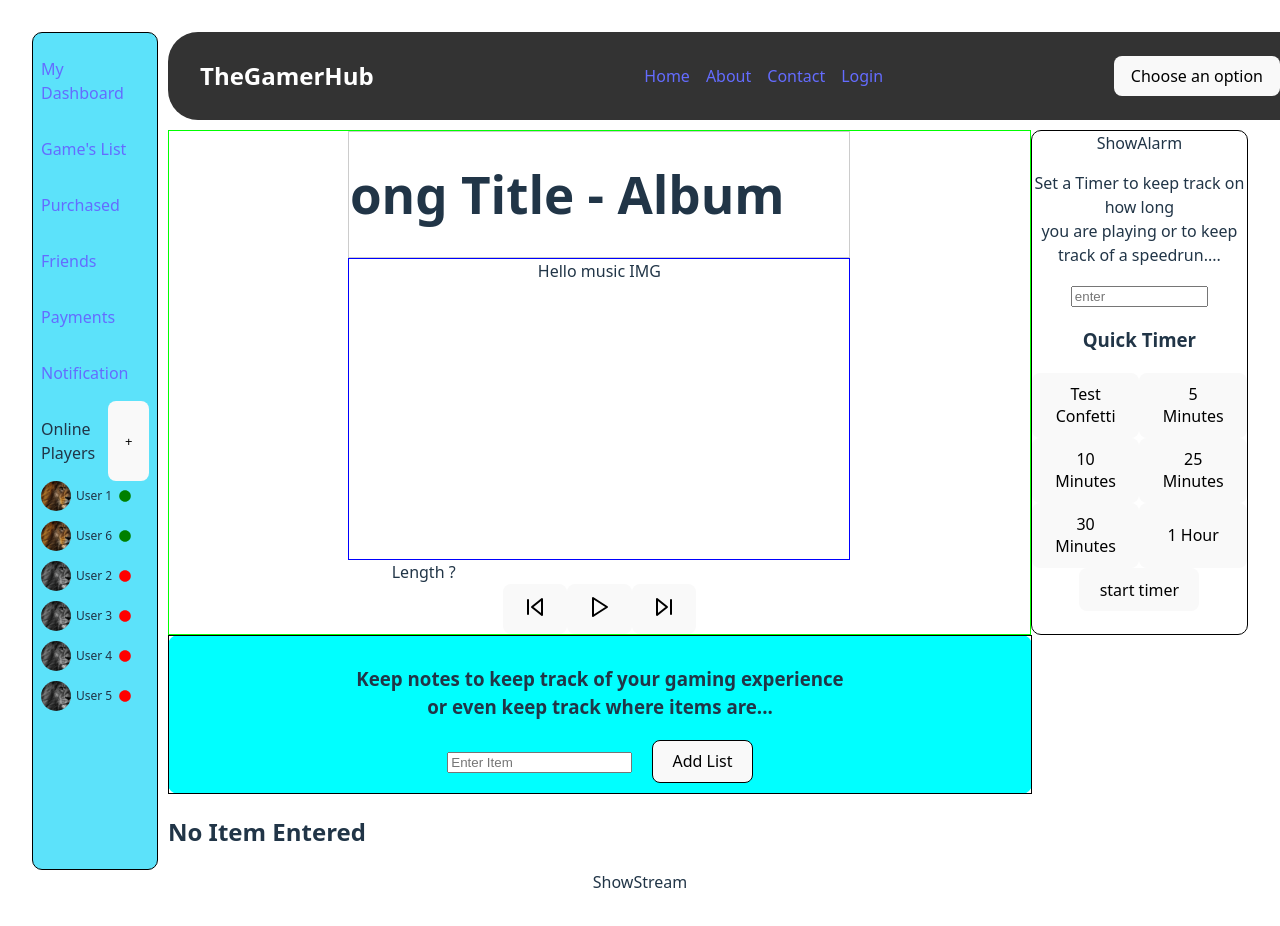
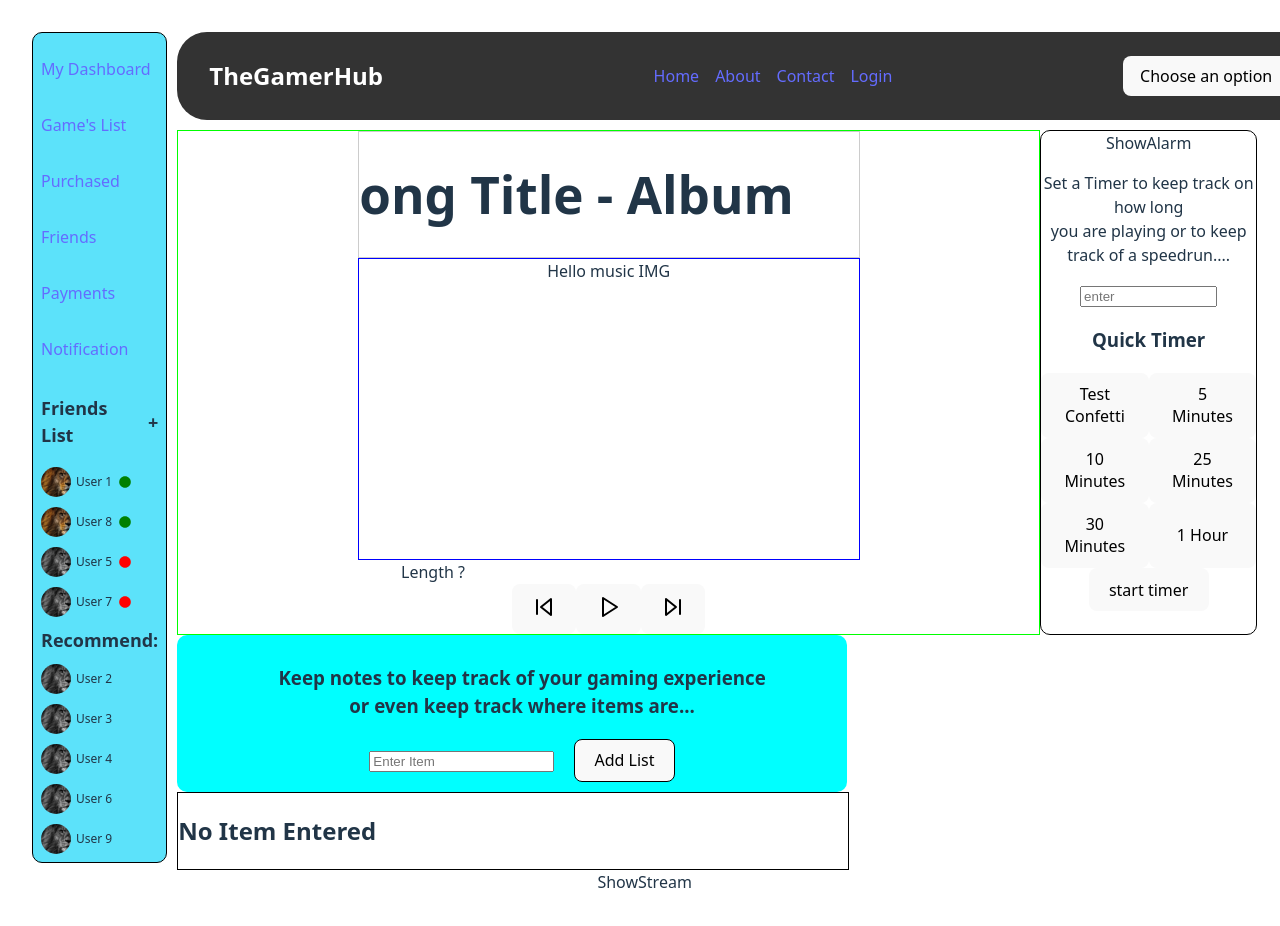
Before and after one commit to Ryanrod21/Game-Hub, a React (Vite) app: page / in a window 1280 px wide. Shown: the top 926 px of the page. Built offline with nearby package versions, Linux system fonts and the light colour scheme.

Commit message:
Need to fix list CSS

```diff
--- a/src/App.css
+++ b/src/App.css
@@ -59,10 +59,9 @@ body {
   text-align: start;
   background-color: #08d4f8a8;
   border-radius: 10px;
-
   border: 1px solid black;
+  position: sticky;
 }
-
 
 .MainHero {
   border-radius: 10px;
@@ -71,80 +70,91 @@ body {
   flex-direction: column;
   backdrop-filter: blur(10px); /* apply blur */
   -webkit-backdrop-filter: blur(10px); /* for Safari */
-  background-color: rgba(255, 255, 255, 0.2); /* optional frosted glass effect */
+  background-color: rgba(
+    255,
+    255,
+    255,
+    0.2
+  ); /* optional frosted glass effect */
 }
 
-.Nav-SideHero{
+.Nav-SideHero {
   display: flex;
   gap: 10px;
+  align-items: flex-start;
 }
 
-.Inner-MainHero{
+.Inner-MainHero {
   display: flex;
   justify-content: space-between;
   width: 1080px;
   padding-top: 10px;
 }
 
-.ProfileImg{
+.ProfileImg {
   width: 30px;
   height: 30px;
   object-fit: cover;
   border-radius: 50%;
 }
 
-.ProfileImgOffline{
+.ProfileImgOffline {
   width: 30px;
   height: 30px;
   object-fit: cover;
   border-radius: 50%;
-  filter: grayscale(100%)
+  filter: grayscale(100%);
 }
 
-.FriendsListCard{
+.FriendsListCard {
   display: flex;
   flex-direction: column;
-  gap: 10px
+  gap: 10px;
 }
 
-.FriendsCard{
+.FriendsListCard p {
+  font-size: 18px;
+  margin: 0;
+  font-weight: bold;
+}
+
+.FriendsCard {
   display: flex;
   align-items: center;
   gap: 5px;
   cursor: pointer;
 }
 
-.FriendsOfflineCard{
+.FriendsOfflineCard {
   display: flex;
   align-items: center;
   gap: 5px;
   cursor: pointer;
-
 }
 
-.FriendsCardWrapper{
+.FriendsCardWrapper {
   position: relative;
   display: flex;
   align-items: center;
   gap: 7px;
 }
 
-.OfflineCardWrapper{
+.OfflineCardWrapper {
   position: relative;
   display: flex;
   align-items: center;
   gap: 7px;
 }
 
-.ProfileHover{
+.ProfileHover {
   font-size: 12px;
 }
 
-.ProfileHoverOffline{
+.ProfileHoverOffline {
   font-size: 12px;
 }
 
-.Profile-popup{
+.Profile-popup {
   visibility: hidden;
   background-color: black;
   color: #fff;
@@ -162,7 +172,7 @@ body {
   transform: translateX(0);
 }
 
-.Profile-popupOffline{
+.Profile-popupOffline {
   visibility: hidden;
   background-color: black;
   color: #fff;
@@ -185,20 +195,43 @@ body {
   align-items: start;
 }
 
-.FriendsCardWrapper:hover .Profile-popup{
+.FriendsCardWrapper:hover .Profile-popup {
   visibility: visible;
   opacity: 1;
 }
 
-.OfflineCardWrapper:hover .Profile-popupOffline{
+.OfflineCardWrapper:hover .Profile-popupOffline {
   visibility: visible;
   opacity: 1;
 }
 
-.addBtn{
-  font-size: 13px;
+.addBtn {
+  cursor: pointer;
 }
 
-.FriendsPanel{
+.FriendsPanel {
   display: flex;
+  flex-direction: column;
 }
+
+.OnlinePlus {
+  display: flex;
+  align-items: center;
+  gap: 4px;
+  font-size: 18px;
+  font-weight: bold;
+}
+
+.popup-box {
+  width: 90%;
+  margin: 5px 0 15px 0;
+  padding: 8px;
+  background: white;
+  border: 1px solid #ccc;
+  border-radius: 8px;
+  box-shadow: 0 2px 10px rgba(0, 0, 0, 0.1);
+}
+
+.popup-box input {
+  width: 120px;
+}
--- a/src/components/CreateList.css
+++ b/src/components/CreateList.css
@@ -2,12 +2,13 @@
   background-color: aqua;
   text-align: center;
   border-radius: 10px;
-  width: 80%;
+  max-width: 62%;
 }
 
 .createForm {
-  border: 1px solid black;
   padding: 10px;
+  align-items: center;
+  width: 100%;
 }
 
 .createBtn {
--- a/src/components/FriendsCard.jsx
+++ b/src/components/FriendsCard.jsx
@@ -1,8 +1,7 @@
-import '../App.css'
+import '../App.css';
 import { FaCircle } from 'react-icons/fa';
 
-function FriendsCard ({ProfileData}) {
-
+function FriendsCard({ ProfileData }) {
   const StatusIcon = ({ color = 'green' }) => (
     <FaCircle color={color} size={12} />
   );
@@ -10,56 +9,76 @@ function FriendsCard ({ProfileData}) {
   //   Usage
   //   <StatusIcon color="green" />
   //   <StatusIcon color="red" />
-    // filter(profile => profile.status === "online")
-    const RenderedFriendsOnline = [...ProfileData].sort((a, b) => {
+
+  const RenderedFriendsOnline = [...ProfileData]
+    .sort((a, b) => {
       // Put 'online' users before anything else
-        if (a.status === "online" && b.status !== "online") return -1;
-        if (a.status !== "online" && b.status === "online") return 1;
+      if (a.status === 'online' && b.status !== 'online') return -1;
+      if (a.status !== 'online' && b.status === 'online') return 1;
+
+      if (a.isFriend && !b.isFriend) return -1;
+      if (!a.isFriend && b.isFriend) return 1;
       return 0;
     })
     .map((profile) => {
-        if(profile.status === 'online'){
-
+      if (profile.status === 'online' && profile.isFriend) {
         return (
-                <div className='FriendsCardWrapper'>
-
+          <div className="FriendsCardWrapper">
             <div className="FriendsCard" key={profile.id}>
-        <img className="ProfileImg" src={profile.img}/>
-         <span className='ProfileHover'>{profile.name} </span>
-         <div className='Profile-popup'>{profile.description}
+              <img className="ProfileImg" src={profile.img} />
+              <span className="ProfileHover">{profile.name} </span>
+              <div className="Profile-popup">
+                {profile.description}
 
                 <ul>
                   {profile.games?.map((game) => {
-                    return  <li>{game.title}: {game.hoursPlayed}</li>
+                    return (
+                      <li>
+                        {game.title}: {game.hoursPlayed}
+                      </li>
+                    );
                   })}
                 </ul>
               </div>
             </div>
             <StatusIcon color="green" />
           </div>
-
-        )
-    }else {
+        );
+      } else if (profile.status !== 'online' && profile.isFriend) {
         return (
-            <div className='OfflineCardWrapper'>
-
+          <div className="OfflineCardWrapper">
             <div className="FriendsOfflineCard" key={profile.id}>
-            <img className="ProfileImgOffline" src={profile.img}/>
-             <span className='ProfileHoverOffline'>{profile.name} </span>
-             <div className='Profile-popupOffline'>
-                {profile.offline}
-            </div>
+              <img className="ProfileImgOffline" src={profile.img} />
+              <span className="ProfileHoverOffline">{profile.name} </span>
+              <div className="Profile-popupOffline">{profile.offline}</div>
             </div>
             <StatusIcon color="red" />
           </div>
-        )
+        );
       }
-    })
+    });
 
-
-    return <div className='FriendsListCard'>
+  const RenderedRecommendFriends = [...ProfileData].map((profile) => {
+    if (!profile.isFriend) {
+      return (
+        <div className="OfflineCardWrapper" key={profile.id}>
+          <div className="FriendsOfflineCard">
+            <img className="ProfileImgOffline" src={profile.img} />
+            <span className="ProfileHoverOffline">{profile.name} </span>
+            <div className="Profile-popupOffline">{profile.offline}</div>
+          </div>
+        </div>
+      );
+    }
+    // return null; // Ensure the function always returns something (or null if not rendering anything)
+  });
+  return (
+    <div className="FriendsListCard">
       {RenderedFriendsOnline}
+      <p>Recommend:</p>
+      {RenderedRecommendFriends}
     </div>
+  );
 }
 
-export default FriendsCard
+export default FriendsCard;
--- a/src/components/ItemList.css
+++ b/src/components/ItemList.css
@@ -1,5 +1,7 @@
 .allItemList {
   text-align: center;
+  width: 62%;
+  border: 1px solid black;
 }
 
 .allCards {
@@ -8,4 +10,5 @@
   flex-wrap: wrap;
   gap: 12px;
   justify-content: flex-start;
+  align-items: center;
 }
--- a/src/data/ProfileData.jsx
+++ b/src/data/ProfileData.jsx
@@ -1,4 +1,4 @@
-import Lion from '../assets/lion1.jpg'
+import Lion from '../assets/lion1.jpg';
 
 const ProfileData = [
   {
@@ -7,11 +7,12 @@ const ProfileData = [
     id: 1,
     description: 'This is user 1 testing',
     games: [
-            {title: 'Fortnite', hoursPlayed: '356 Hours'},
-            {title: 'Halo 3', hoursPlayed: '856 Hours'},
-            {title: 'CoD', hoursPlayed: '492'}
+      { title: 'Fortnite', hoursPlayed: '356 Hours' },
+      { title: 'Halo 3', hoursPlayed: '856 Hours' },
+      { title: 'CoD', hoursPlayed: '492' },
     ],
     status: 'online',
+    isFriend: true,
   },
   {
     name: 'User 2',
@@ -19,33 +20,65 @@ const ProfileData = [
     id: 2,
     description: 'This is user 2 testing',
     status: 'offline',
-        offline: 'User has been offline for 9 hours'
+    offline: 'User has been offline for 9 hours',
+    isFriend: false,
   },
   {
     name: 'User 3',
     img: Lion,
     id: 3,
     description: 'This is user 3 testing',
+    status: 'offline',
+    isFriend: false,
   },
   {
     name: 'User 4',
     img: Lion,
-        id: 3,
+    id: 4,
     description: 'This is user 3 testing',
+    status: 'offline',
+    isFriend: false,
   },
   {
     name: 'User 5',
     img: Lion,
     id: 5,
     description: 'This is user 3 testing',
+    status: 'offline',
+    isFriend: true,
   },
   {
     name: 'User 6',
     img: Lion,
     id: 6,
     description: 'This is user 3 testing',
-        status: 'online'
+    status: 'online',
+    isFriend: false,
   },
-]
+  {
+    name: 'User 7',
+    img: Lion,
+    id: 7,
+    description: 'This is user 3 testing',
+    status: 'offline',
+    isFriend: true,
+  },
+  {
+    name: 'User 8',
+    img: Lion,
+    id: 8,
+    description: 'This is user 3 testing',
+    status: 'online',
+    isFriend: true,
+  },
+  {
+    name: 'User 9',
+    img: Lion,
+    id: 9,
+    description: 'This is user 3 testing',
+    status: 'online',
+    isFriend: false,
+  },
+];
 
-export default ProfileData
+export default ProfileData;
--- a/src/sections/FriendsList.jsx
+++ b/src/sections/FriendsList.jsx
@@ -1,33 +1,39 @@
-import { useState } from "react"
-import FriendsCard from "../components/FriendsCard"
-import '../App.css'
+import { useState } from 'react';
+import FriendsCard from '../components/FriendsCard';
+import '../App.css';
 
-function FriendsList ({ProfileData}) {
-    const [showPopup, setPopup] = useState(false)
-    const [inputValue, setInputValue] = useState("");
+function FriendsList({ ProfileData }) {
+  const [showPopup, setPopup] = useState(false);
+  const [inputValue, setInputValue] = useState('');
 
-    const togglePopup = () => setPopup(!showPopup)
+  const togglePopup = () => setPopup(!showPopup);
 
-    const handleInputChange = (e) => setInputValue(e.target.value)
+  const handleInputChange = (e) => setInputValue(e.target.value);
 
+  return (
+    <>
+      <div className="FriendsPanel">
+        <div className="OnlinePlus">
+          <p>Friends List</p>
+          <span className="addBtn" onClick={togglePopup}>
+            +
+          </span>
+        </div>
 
-    return  <>
-
-    <div className="FriendsPanel"><p>Online Players</p>
-        <button className="addBtn" onClick={togglePopup}>+</button>
         {showPopup && (
           <div className="popup-box">
             <input
               type="text"
               value={inputValue}
               onChange={handleInputChange}
-            placeholder="Type something..."
+              placeholder="Add Friend"
             />
           </div>
         )}
       </div>
       <FriendsCard ProfileData={ProfileData} />
     </>
+  );
 }
 
-export default FriendsList
+export default FriendsList;
```
Also changed, not shown: src/components/ListCard.css (+7 -7 lines). Lines whose indentation alone changed are shown as unchanged.
